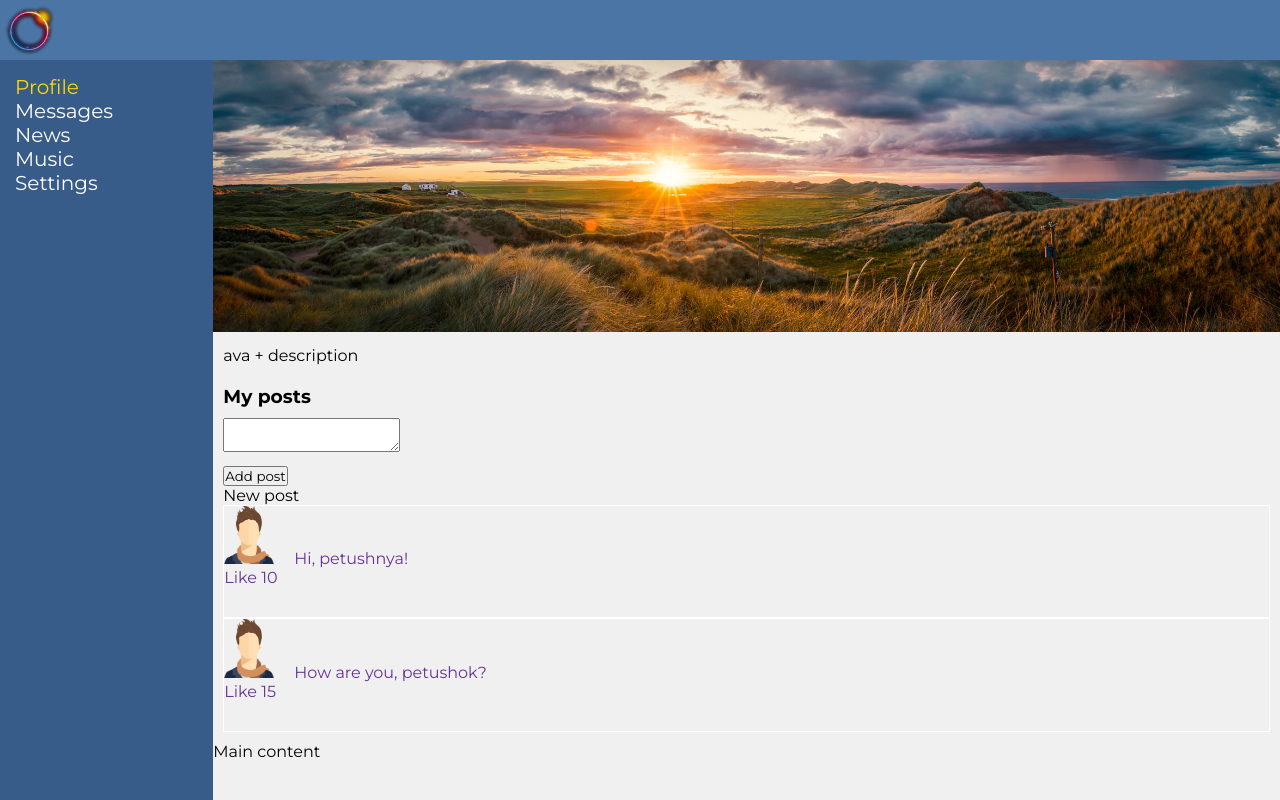
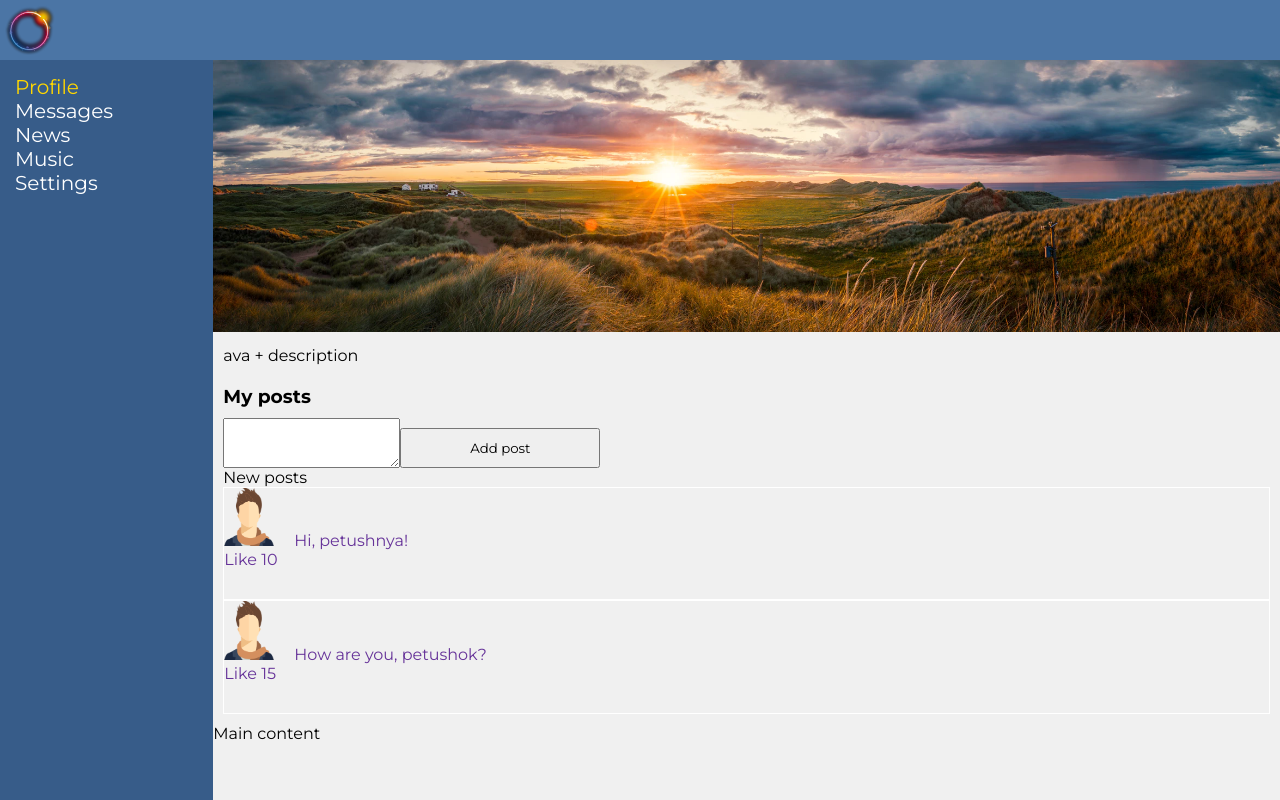
Before and after one commit to SunR1sen/social-network-react, a React (Create React App) app: page /profile in a window 1280 px wide. Built offline with nearby package versions, Linux system fonts and the light colour scheme.

Commit message:
Lesson 43 create Container Components

```diff
--- a/src/App.js
+++ b/src/App.js
@@ -2,12 +2,12 @@ import React from 'react';
 import Header from "./components/Header/Header";
 import Navbar from "./components/Navbar/Navbar";
 import Profile from "./components/Profile/Profile";
-import Dialogs from "./components/Dialogs/Dialogs";
 import News from "./components/News/News";
 import Music from "./components/Music/Music";
 import Settings from "./components/Settings/Settings";
 import { Switch, Route } from "react-router-dom";
 import './App.css';
+import DialogsContainer from "./components/Dialogs/DialogsContainer";
 
 const App = (props) => {
     return (
@@ -17,15 +17,10 @@ const App = (props) => {
                 <div className='app-wrapper-content'>
                     <Switch>
                         <Route path='/profile'>
-                            <Profile state={props.state.profilePage}
-                                     dispatch={props.dispatch}
-                            />
+                            <Profile store={props.store}/>
                         </Route>
                         <Route path='/dialogs'>
-                            <Dialogs
-                                state={props.state.dialogsPage}
-                                dispatch={props.dispatch}
-                            />
+                            <DialogsContainer store={props.store}/>
                         </Route>
                         <Route path='/news'>
                             <News/>
--- a/src/components/Dialogs/Dialogs.jsx
+++ b/src/components/Dialogs/Dialogs.jsx
@@ -2,7 +2,6 @@ import React from 'react';
 import s from './Dialogs.module.css';
 import DialogItem from "./DIalogItem/DialogItem";
 import Message from "./Message/Message";
-import {sendMessageActionCreator, updateNewMessageTextActionCreator} from "../../redux/dialogsReducer";
 
 
 const Dialogs = (props) => {
@@ -12,14 +11,14 @@ const Dialogs = (props) => {
 
     // const newMessage = React.createRef();
 
-    const sendMessage = () => {
-        props.dispatch(sendMessageActionCreator());
+    const onSendMessage = () => {
+        props.sendMessage();
     }
 
     const onNewTextMessage = (e) => {
         // let text = newMessage.current.value;
         let text = e.target.value;
-        props.dispatch(updateNewMessageTextActionCreator(text));
+        props.updateNewMessageText(text)
     }
 
     return (
@@ -35,7 +34,7 @@ const Dialogs = (props) => {
                     value={props.state.newMessageText}
                     placeholder='Enter your message...'
                 />
-                <button onClick={sendMessage} className={s.btn}>Отправить</button>
+                <button onClick={onSendMessage} className={s.btn}>Отправить</button>
             </div>
         </div>
     )
--- /dev/null
+++ b/src/components/Dialogs/DialogsContainer.jsx
@@ -0,0 +1,25 @@
+import React from 'react';
+import {sendMessageActionCreator, updateNewMessageTextActionCreator} from "../../redux/dialogsReducer";
+import Dialogs from "./Dialogs";
+
+
+const DialogsContainer = (props) => {
+    let state = props.store.getState().dialogsPage;
+
+    const onSendMessage = () => {
+        props.store.dispatch(sendMessageActionCreator());
+    }
+
+    const onNewTextMessage = (text) => {
+        props.store.dispatch(updateNewMessageTextActionCreator(text));
+    }
+
+    return (
+        <Dialogs state={state}
+                 updateNewMessageText={onNewTextMessage}
+                 sendMessage={onSendMessage}
+        />
+    )
+}
+
+export default DialogsContainer;
--- a/src/components/Profile/MyPosts/MyPosts.jsx
+++ b/src/components/Profile/MyPosts/MyPosts.jsx
@@ -1,38 +1,42 @@
 import React from "react";
 import s from './MyPosts.module.css';
 import Post from "./Post/Post";
-import {addPostActionCreator, updateNewPostTextActionCreator} from "../../../redux/profileReducer";
-
 
 
 const MyPosts = (props) => {
-    const postsElements = props.posts.map( p => <Post message={p.message} likes={p.likesCount} id={p.id}/>)
+    const postsElements = props.posts.map(p => <Post message={p.message} likes={p.likesCount} id={p.id}/>)
 
     let newPostElement = React.createRef();
 
-    let addPost = () => {
-        props.dispatch(addPostActionCreator());
+    let onAddPost = () => {
+        props.addPost();
     }
 
     const onPostChange = () => {
         let text = newPostElement.current.value;
-        props.dispatch(updateNewPostTextActionCreator(text));
+        props.updateNewPostText(text);
     }
 
 
     return (
         <div className={s.postsBlock}>
-                <h3 className={s.myPosts}>My posts</h3>
-                <textarea value={props.newPostText}
+            <h3 className={s.postsTitle}>My posts</h3>
+            <div className={s.inputWrapper}>
+
+                <textarea
+                    className={s.textarea}
+                    value={props.newPostText}
                     ref={newPostElement}
                     onChange={onPostChange}
                 />
-                <button onClick={ addPost } className={s.postButton}>Add post</button>
+                <button onClick={onAddPost} className={s.postButton}>Add post</button>
+            </div>
+
             <div>
-                    New post
+                New posts
             </div>
             <div>
-                    { postsElements }
+                {postsElements}
             </div>
         </div>
     )
--- a/src/components/Profile/MyPosts/MyPosts.module.css
+++ b/src/components/Profile/MyPosts/MyPosts.module.css
@@ -4,9 +4,18 @@
 
 .postButton {
     margin-top: 10px;
-    display: block;
+    height: 40px;
+    width: 200px;
 }
 
-.myPosts {
+.inputWrapper {
+    display: flex;
+}
+
+.textarea {
+    min-height: 40px;
+}
+
+.postsTitle {
     padding-bottom: 10px;
 }
--- /dev/null
+++ b/src/components/Profile/MyPosts/MyPostsContainer.jsx
@@ -0,0 +1,24 @@
+import React from "react";
+import {addPostActionCreator, updateNewPostTextActionCreator} from "../../../redux/profileReducer";
+import MyPosts from "./MyPosts";
+
+
+const MyPostsContainer = (props) => {
+    let state = props.store.getState().profilePage;
+
+    let onAddPost = () => {
+        props.store.dispatch(addPostActionCreator());
+    }
+
+    const onPostChange = (text) => {
+        props.store.dispatch(updateNewPostTextActionCreator(text));
+    }
+
+    return ( <MyPosts updateNewPostText={onPostChange}
+                      addPost={onAddPost}
+                      posts={state.posts}
+                      newPostText={state.newPostText}
+    /> )
+}
+
+export default MyPostsContainer;
--- a/src/components/Profile/Profile.jsx
+++ b/src/components/Profile/Profile.jsx
@@ -1,16 +1,13 @@
 import React from "react";
 import s from './Profile.module.css';
-import MyPosts from "./MyPosts/MyPosts";
 import ProfileInfo from "./ProfileInfo/ProfileInfo";
+import MyPostsContainer from "./MyPosts/MyPostsContainer";
 
 const  Profile = (props) => {
     return (
         <main className={s.content}>
             <ProfileInfo />
-            <MyPosts posts={props.state.posts}
-                     newPostText={props.state.newPostText}
-                     dispatch={props.dispatch}
-            />
+            <MyPostsContainer store={props.store}/>
             Main content
         </main>
     )
--- a/src/index.js
+++ b/src/index.js
@@ -12,6 +12,7 @@ function rerenderEntireTree(state) {
             <BrowserRouter>
                 <App state={state}
                      dispatch={store.dispatch.bind(store)}
+                     store={store}
                 />
             </BrowserRouter>
         </React.StrictMode>,
--- a/src/redux/profileReducer.js
+++ b/src/redux/profileReducer.js
@@ -3,8 +3,8 @@ const UPDATE_NEW_POST_TEXT = 'UPDATE-NEW-POST-TEXT';
 
 const initialState = {
     posts: [
-        { message: 'Hi, petushnya!', likesCount: 10, id: 1},
-        { message: 'How are you, petushok?', likesCount: 15, id: 2},
+        {message: 'Hi, petushnya!', likesCount: 10, id: 1},
+        {message: 'How are you, petushok?', likesCount: 15, id: 2},
     ],
     newPostText: '',
 }
@@ -30,7 +30,7 @@ const profileReducer = (state = initialState, action) => {
     }
 }
 
-export const addPostActionCreator = () => ({ type: ADD_POST })
+export const addPostActionCreator = () => ({type: ADD_POST})
 export const updateNewPostTextActionCreator = (text) => ({type: UPDATE_NEW_POST_TEXT, newText: text})
 
 export default profileReducer;
```
Lines whose indentation alone changed are shown as unchanged.
